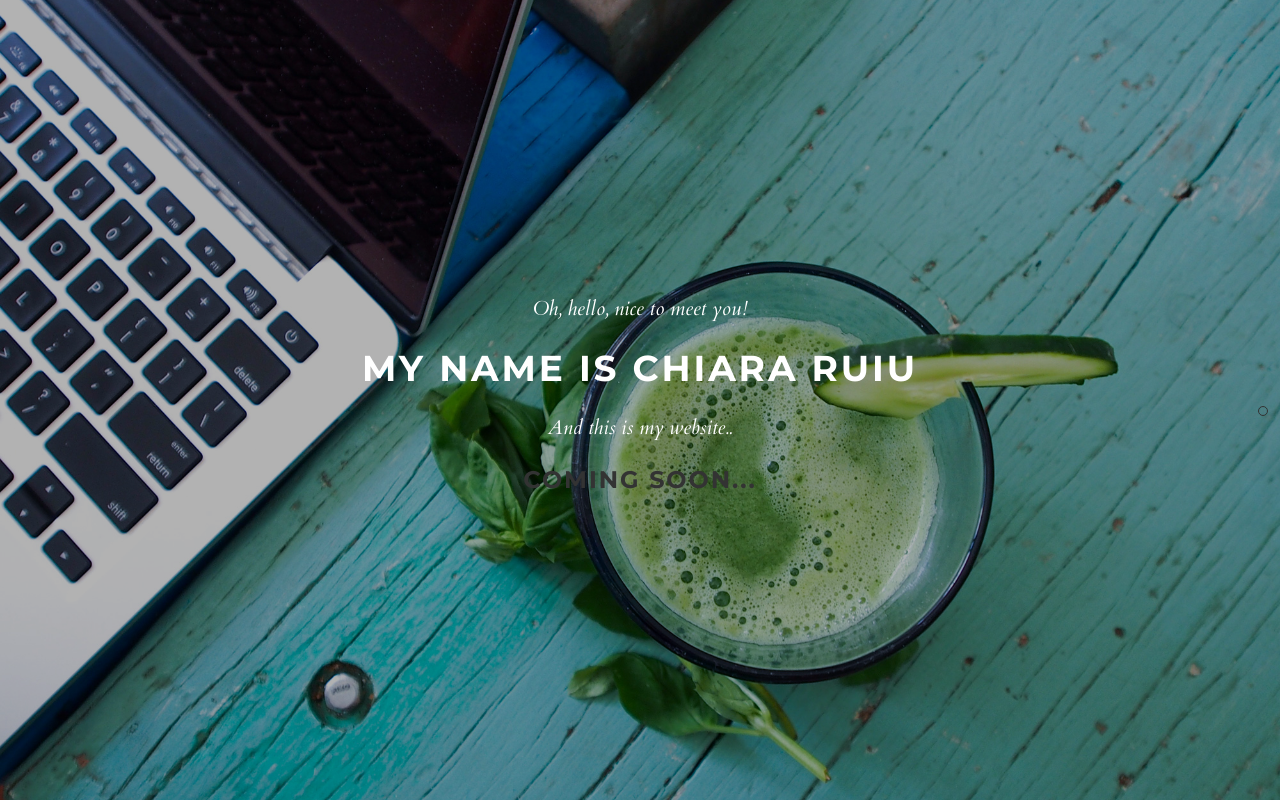
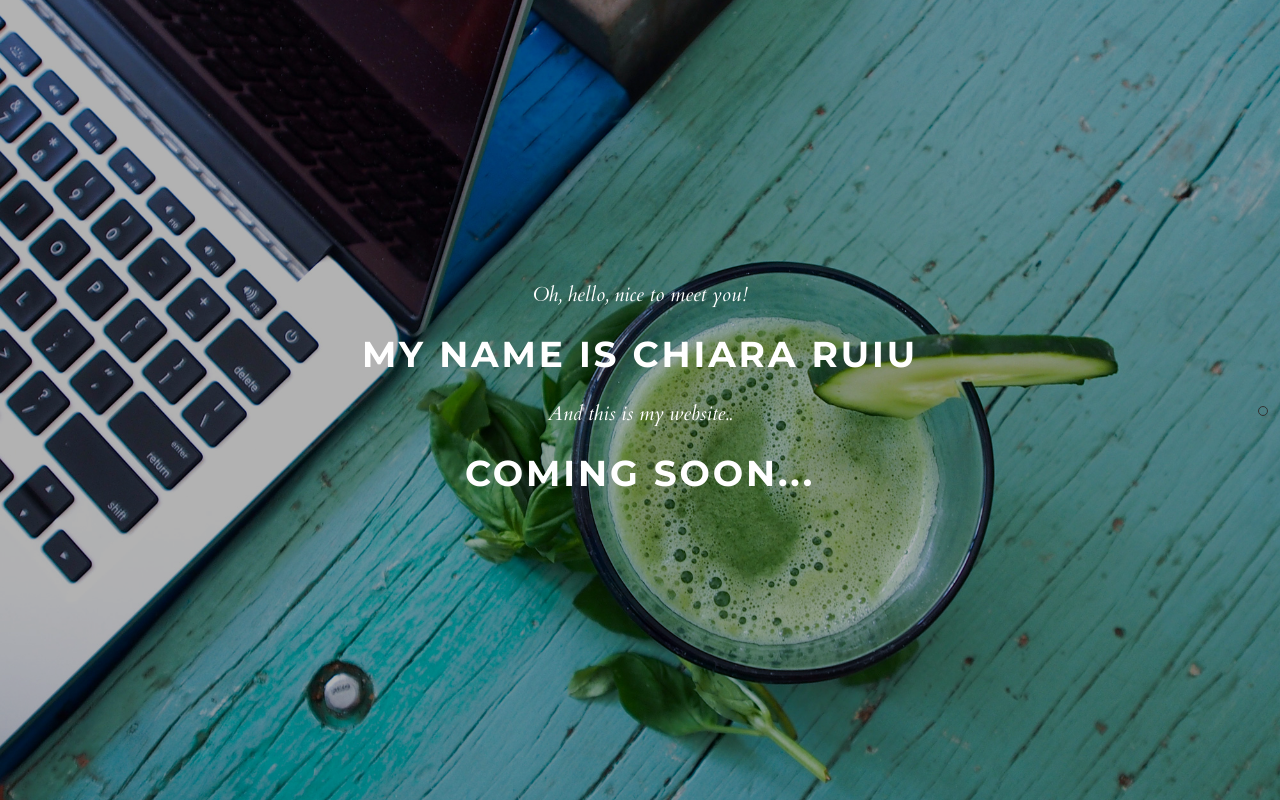
Before and after one commit to chiararuiu/chiararuiu.github.io, a plain HTML site: page index.html in a window 1280 px wide. Drawn offline with nearby package versions, Linux system fonts and the light colour scheme.

Commit message:
coming soon

```diff
--- a/index.html
+++ b/index.html
@@ -39,7 +39,7 @@
                   <p class="italic">Oh, hello, nice to meet you!</p>
                   <h2>My name is Chiara Ruiu</h2>
                   <p class="italic">And this is my website..</p>
-                  <h4>Coming soon... </h4>
+                  <h2>Coming soon... </h2>
                 </div>
               </div>
             </div>
```
